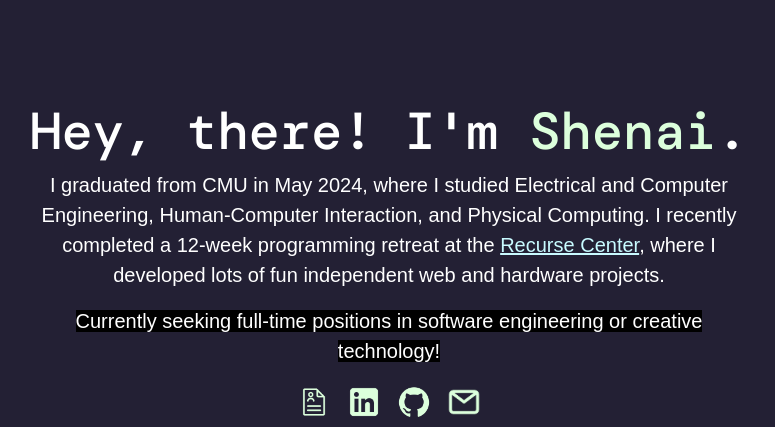
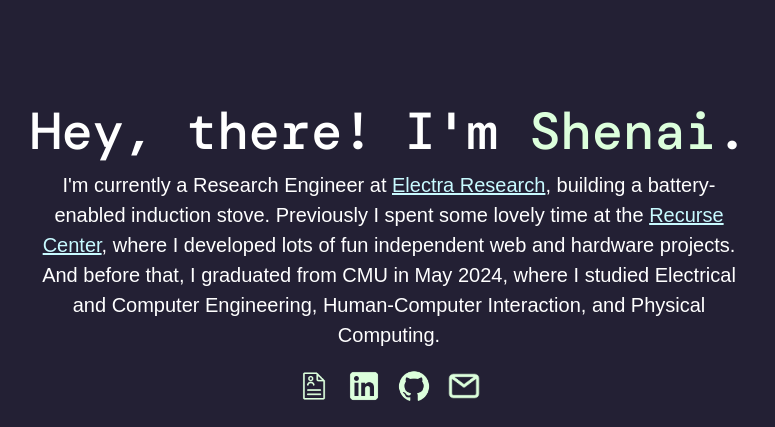
Before and after one commit to shenaichan/shenaichan.github.io, a website: page index.html in a window 1280 px wide. Shown: the top 427 px of the page, without its empty margins (251-1026 px from the left). Drawn offline with nearby package versions, Linux system fonts and the light colour scheme; a web font is replaced by a local one.

Commit message:
update home page

```diff
--- a/index.html
+++ b/index.html
@@ -269,12 +269,10 @@
 
     <h1>Hey, there! I'm <span id="highlight">Shenai</span>.</h1>
     <p class="main-txt">
-      I graduated from CMU in May 2024, where
+      I'm currently a Research Engineer at <a href="https://www.electra.com/">Electra Research</a>, building a battery-enabled induction stove.
+      Previously I spent some lovely time at the <a href="https://www.recurse.com/">Recurse Center</a>, where I developed lots of fun
+      independent web and hardware projects. And before that, I graduated from CMU in May 2024, where
       I studied Electrical and Computer Engineering, Human-Computer Interaction, and Physical Computing.
-      I recently completed a 12-week programming retreat at the <a href="https://www.recurse.com/">Recurse Center</a>, where I developed lots of fun
-      independent web and hardware projects.
-    </p>
-    <p class="main-txt"> <span class="body-highlight">Currently seeking full-time positions in software engineering or creative technology!</span>
     </p>
     <div>
       <a href="/shenai_chan_resume.pdf" target="_blank" rel="noopener noreferrer" class="unset-links" title="Resume">
```
